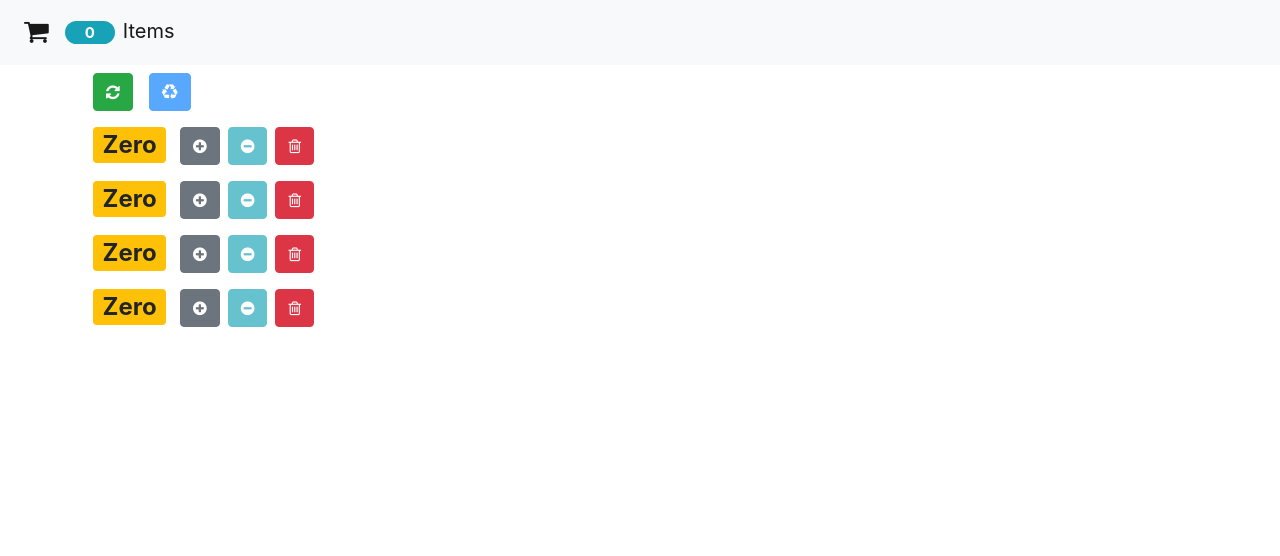
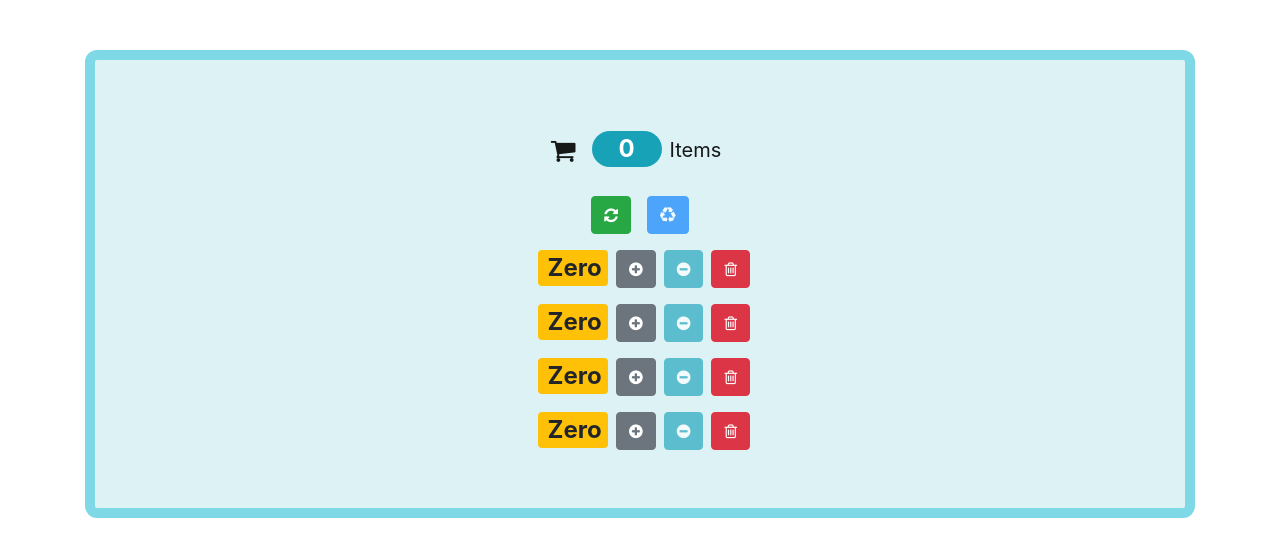
Before and after one commit to arnab-datta/counter-app, a React (Create React App) app: page / in a window 1280 px wide. Shown: the top 556 px of the page. Built offline with nearby package versions, Linux system fonts and the light colour scheme.

Commit message:
UI changes

```diff
--- a/src/App.js
+++ b/src/App.js
@@ -8,11 +8,11 @@ class App extends Component {
       { id: 1, value: 0 },
       { id: 2, value: 0 },
       { id: 3, value: 0 },
-      { id: 4, value: 0 }
-    ]
+      { id: 4, value: 0 },
+    ],
   };
 
-  handleIncrement = counter => {
+  handleIncrement = (counter) => {
     const counters = [...this.state.counters];
     const index = counters.indexOf(counter);
     counters[index] = { ...counters[index] };
@@ -20,7 +20,7 @@ class App extends Component {
     this.setState({ counters });
   };
 
-  handleDecrement = counter => {
+  handleDecrement = (counter) => {
     const counters = [...this.state.counters];
     const index = counters.indexOf(counter);
     counters[index] = { ...counters[index] };
@@ -29,15 +29,15 @@ class App extends Component {
   };
 
   handleReset = () => {
-    const counters = this.state.counters.map(c => {
+    const counters = this.state.counters.map((c) => {
       c.value = 0;
       return c;
     });
     this.setState({ counters });
   };
 
-  handleDelete = counterId => {
-    const counters = this.state.counters.filter(c => c.id !== counterId);
+  handleDelete = (counterId) => {
+    const counters = this.state.counters.filter((c) => c.id !== counterId);
     this.setState({ counters });
   };
 
@@ -47,11 +47,14 @@ class App extends Component {
 
   render() {
     return (
-      <div>
+      <div className="main__wrap">
+        <main className="container">
+          <div className="card__box">
             <NavBar
-          totalCounters={this.state.counters.filter(c => c.value > 0).length}
+              totalCounters={
+                this.state.counters.filter((c) => c.value > 0).length
+              }
             />
-        <main className="container">
             <Counters
               counters={this.state.counters}
               onReset={this.handleReset}
@@ -60,6 +63,7 @@ class App extends Component {
               onDelete={this.handleDelete}
               onRestart={this.handleRestart}
             />
+          </div>
         </main>
       </div>
     );
--- a/src/components/counter.jsx
+++ b/src/components/counter.jsx
@@ -5,12 +5,12 @@ class Counter extends Component {
     return (
       <div>
         <div className="row">
-          <div className="col-md-1">
+          <div className="">
             <span style={{ fontSize: 24 }} className={this.getBadgeClasses()}>
               {this.formatCount()}
             </span>
           </div>
-          <div className="col-md-4">
+          <div className="">
             <button
               className="btn btn-secondary"
               onClick={() => this.props.onIncrement(this.props.counter)}
--- a/src/components/counters.jsx
+++ b/src/components/counters.jsx
@@ -3,16 +3,12 @@ import Counter from "./counter";
 
 class Counters extends Component {
   render() {
-    const {
-      onReset,
-      onIncrement,
-      onDelete,
-      onDecrement,
-      counters,
-      onRestart
-    } = this.props;
+    const { onReset, onIncrement, onDelete, onDecrement, counters, onRestart } =
+      this.props;
     return (
       <div>
+        <div className="row">
+          <div className=''>
             <button
               className="btn btn-success m-2"
               onClick={onReset}
@@ -27,7 +23,9 @@ class Counters extends Component {
             >
               <i className="fa fa-recycle" aria-hidden="true" />
             </button>
-        {counters.map(counter => (
+          </div>
+        </div>
+        {counters.map((counter) => (
           <Counter
             key={counter.id}
             counter={counter}
--- a/src/components/navbar.jsx
+++ b/src/components/navbar.jsx
@@ -4,10 +4,13 @@ import React from "react";
 
 const NavBar = ({ totalCounters }) => {
   return (
-    <nav className="navbar navbar-light bg-light">
+    <nav className="navbar navbar-light">
       <div className="navbar-brand">
         <i className="fa fa-shopping-cart fa-lg m-2" aria-hidden="true" />
-        <span className="badge badge-pill badge-info m-2" style={{ width: 50 }}>
+        <span
+          className="badge badge-pill badge-info m-2"
+          style={{ width: 50, fontSize: "24px" }}
+        >
           {totalCounters}
         </span>
         Items
--- a/src/index.css
+++ b/src/index.css
@@ -6,9 +6,38 @@ body {
     sans-serif;
   -webkit-font-smoothing: antialiased;
   -moz-osx-font-smoothing: grayscale;
+  user-select: none;
 }
 
 code {
   font-family: source-code-pro, Menlo, Monaco, Consolas, "Courier New",
     monospace;
 }
+
+.main__wrap {
+  height: 100vh;
+  width: 100vw;
+  display: flex;
+  padding: 50px 0px;
+  justify-content: center;
+}
+
+.card__box {
+  padding: 50px 10px;
+  border: 10px solid #7fd8e6;
+  border-radius: 12px;
+  background-color: #ddf2f5;
+}
+.row {
+  justify-content: center !important;
+}
+.navbar {
+  justify-content: center !important;
+  background: transparent !important;
+}
+.btn {
+  cursor: pointer !important;
+}
+.badge {
+  width: 70px !important;
+}
```
Also changed, not shown: package.json (+12 -7 lines), .travis.yml (deleted), 1 other file (tests, documents, lock files or other folders). Lines whose indentation alone changed are shown as unchanged.
